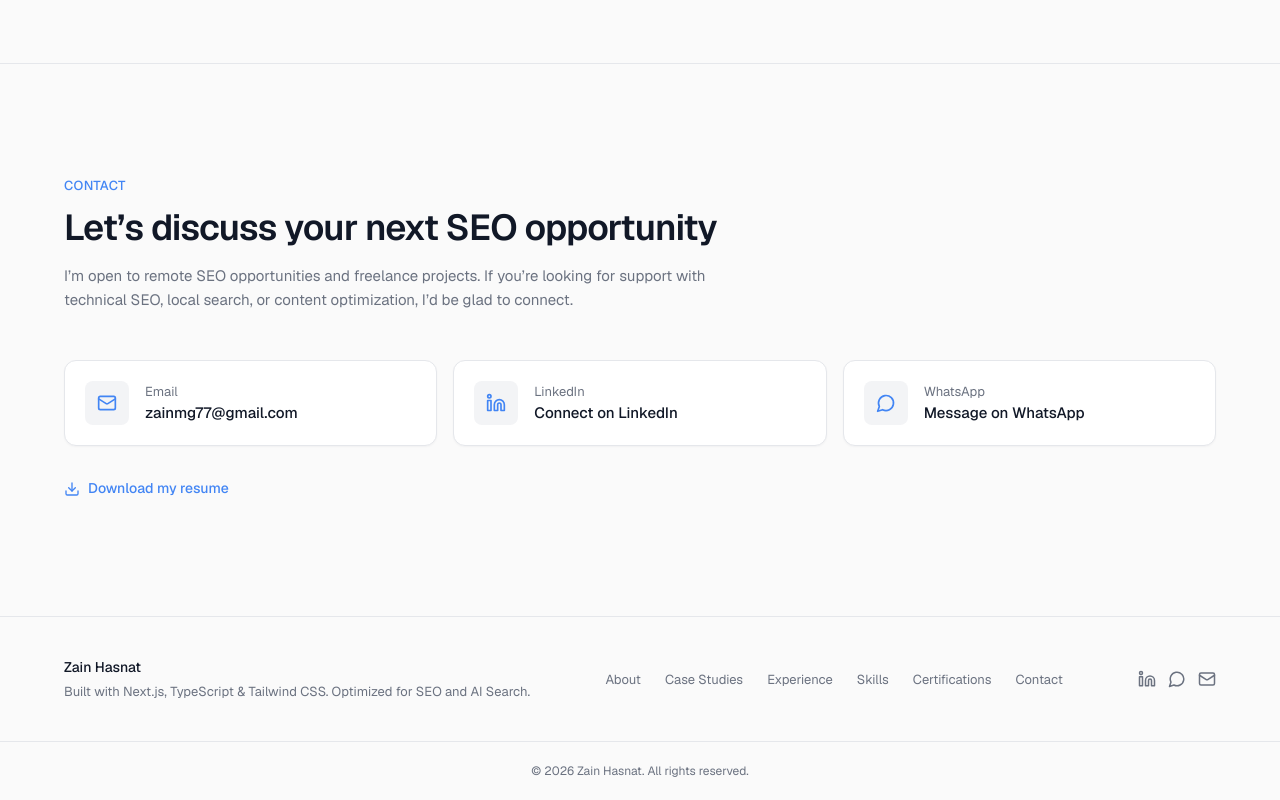
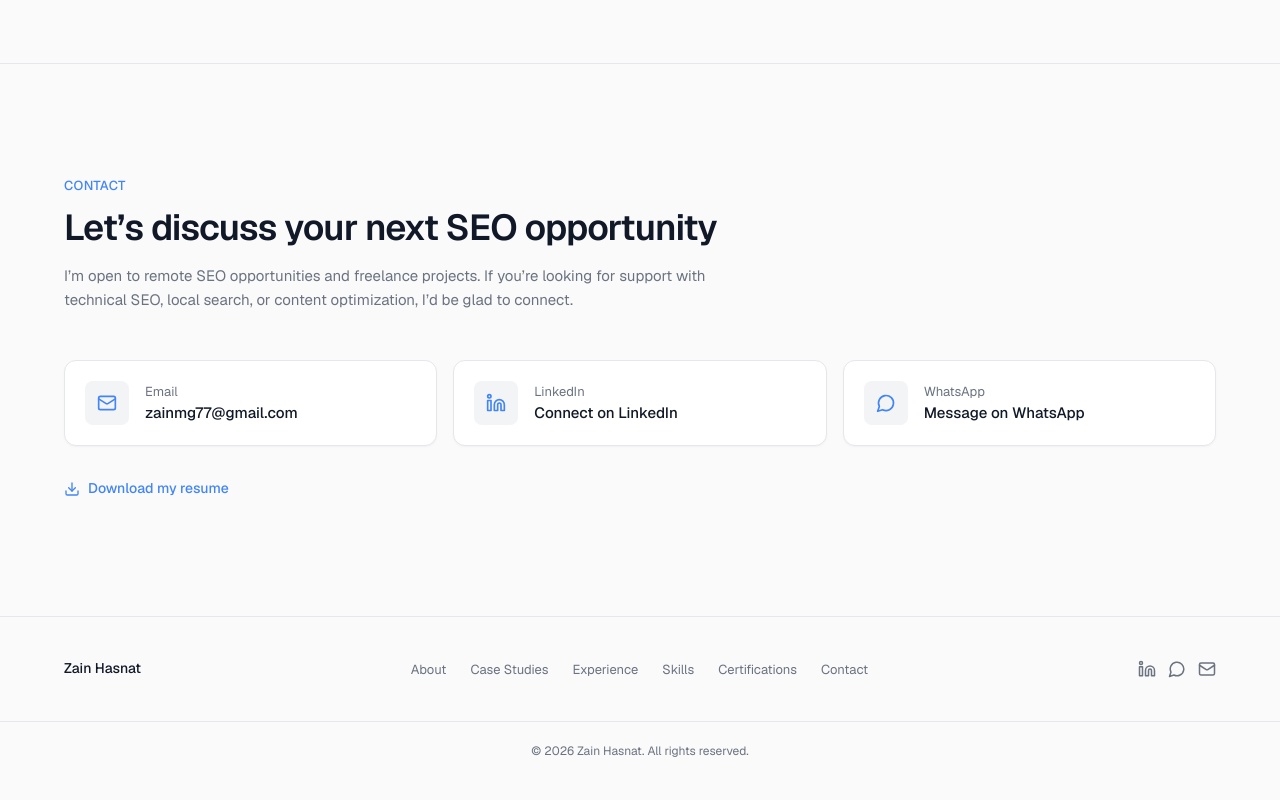
Before and after one commit to zain-hasnat/zain-hasnat-portfolio, a Next.js app: page / in a window 1280 px wide. Shown: the part 5676-6476 px from the top of the page. Built offline with nearby package versions, Linux system fonts and the light colour scheme.

Commit message:
Remove technology tagline from footer

```diff
--- a/components/footer.tsx
+++ b/components/footer.tsx
@@ -8,9 +8,6 @@ export function Footer() {
       <div className="container-x flex flex-col gap-6 py-10 sm:flex-row sm:items-center sm:justify-between">
         <div>
           <p className="text-[14px] font-medium text-foreground">{siteConfig.name}</p>
-          <p className="mt-1 text-[13px] text-muted-foreground">
-            Built with Next.js, TypeScript &amp; Tailwind CSS. Optimized for SEO and AI Search.
-          </p>
         </div>
 
         <ul className="flex flex-wrap gap-x-6 gap-y-2">
```
